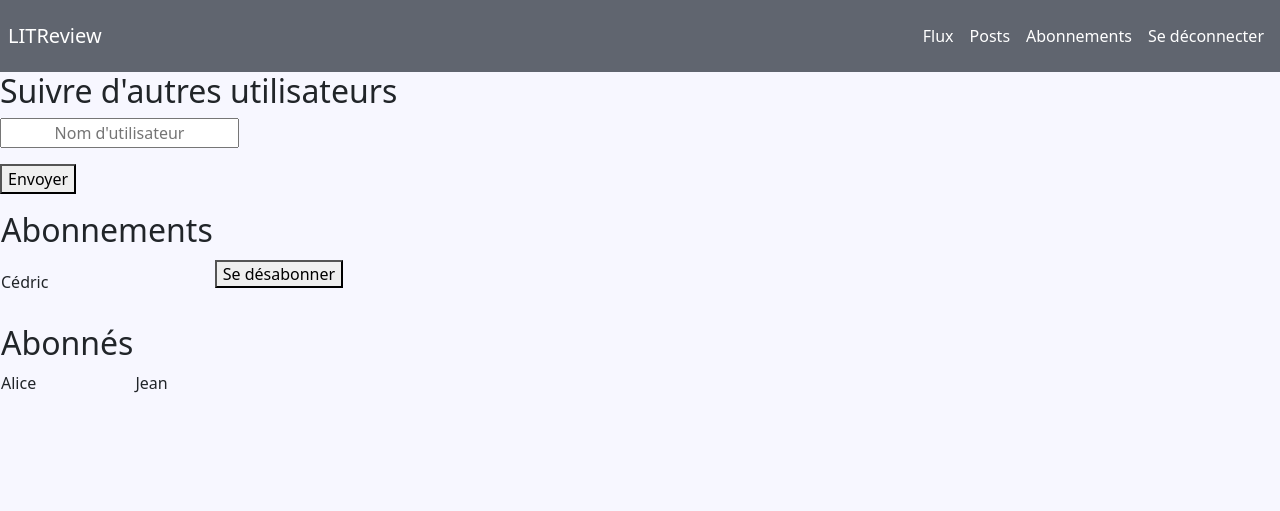
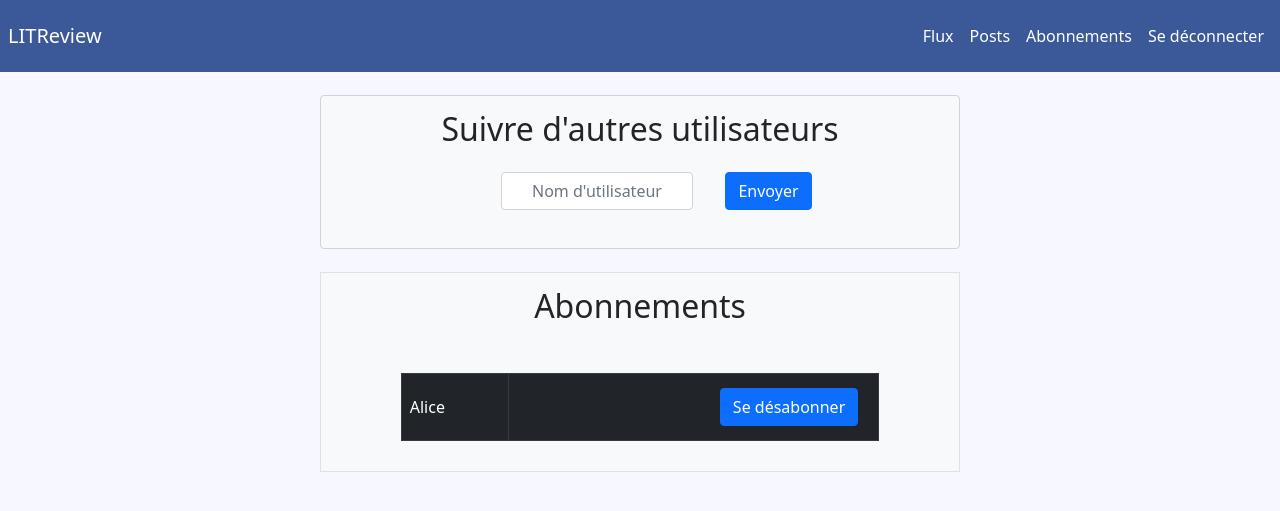
Before and after one commit to Gauthier3090/P9_OpenClassrooms, a Django app: page /followers/ in a window 1280 px wide. Shown: the top 511 px of the page. Run offline with Django 4.2, Linux system fonts and the light colour scheme; the first user in the database is signed in; data comes from the database, SQL or seed files in the repository; some libraries are stand-ins or nearby versions.

Commit message:
deploy page bootstrap followers.html

```diff
--- a/src/LITReview/static/css/style.css
+++ b/src/LITReview/static/css/style.css
@@ -3,7 +3,7 @@ html, body {
 }
 
 .custom-navbar {
-    background-color: #60656F;
+    background-color: #3B5998;
     color: #FFFFFF;
 }
 
--- a/src/core/forms.py
+++ b/src/core/forms.py
@@ -23,11 +23,3 @@ class SignForm(UserCreationForm):
     class Meta(UserCreationForm.Meta):
         model = get_user_model()
         fields = ('username', 'password1', 'password2')
-
-
-class FollowersForm(forms.Form):
-    username = forms.CharField(max_length=50, widget=forms.TextInput(
-        attrs={
-            "placeholder": "Nom d'utilisateur",
-            "class": "input-followers"}),
-                               label="")
--- /dev/null
+++ b/src/following/forms.py
@@ -0,0 +1,6 @@
+from django import forms
+
+
+class FollowersForm(forms.Form):
+    username = forms.CharField(max_length=50, widget=forms.TextInput(
+        attrs={"placeholder": "Nom d'utilisateur", "class": "form-control w-75 mt-3"}), label="")
--- a/src/following/templates/followers.html
+++ b/src/following/templates/followers.html
@@ -1,42 +1,9 @@
 {% block header %}
     {% include 'navbar.html' %}
-{% endblock %}
-{% block content %}
-    <form class="form-followers" method="post" action="{% url 'followers' %}">
-        <h2 class="title-form-followers">Suivre d'autres utilisateurs</h2>
-        <div class="form-container">
-            {{ form.as_p }}
-            {% csrf_token %}
-            <button class="button-form-followers" type="submit">Envoyer</button>
-        </div>
-        <p class="error">{{ message }}</p>
-    </form>
-    <table class="followers-table">
-        <tr>
-            <td><h2 class="title-table">Abonnements</h2></td>
-        </tr>
-        <tr>
-            {% for i in items %}
-                <td class="item-table">{{ i }}</td>
-                <td class="item-table">
-                        <form action="{% url 'followers' %}" method="get">
-                            <button class="item-follower" type="submit" id="{{ i }}" name="unfollow" value="{{ i }}">Se désabonner</button>
-                        </form>
-                </td>
-            {% endfor %}
-        </tr>
-        <td class="item-table">
-            <p class="error">{{ error }}</p>
-        </td>
-    </table>
-    <table class="followers-table">
-        <tr>
-            <td><h2 class="title-table">Abonnés</h2></td>
-        </tr>
-        <tr>
-            {% for i in followers %}
-                <td class="follower">{{ i }}</td>
-            {% endfor %}
-        </tr>
-    </table>
-{% endblock content %}
+{% endblock header %}
+{% block search_form %}
+    {% include 'search_followers.html' %}
+{% endblock search_form %}
+{% block table_followers %}
+    {% include 'table_followers.html' %}
+{% endblock table_followers %}
--- /dev/null
+++ b/src/following/templates/search_followers.html
@@ -0,0 +1,13 @@
+<div class="d-flex justify-content-center align-items-center w-50 h-25 m-auto">
+    <form class="form-control bg-light" method="post" action="{% url 'followers' %}">
+        <h2 class="text-center mt-2">Suivre d'autres utilisateurs</h2>
+        <div class="d-flex justify-content-center align-items-center">
+            {{ form.as_p }}
+            {% csrf_token %}
+            <button class="btn btn-primary" type="submit">Envoyer</button>
+        </div>
+        <div class="d-flex justify-content-center align-items-center mb-3">
+            <small class="text-center custom-small">{{ message }}</small>
+        </div>
+    </form>
+</div>
--- /dev/null
+++ b/src/following/templates/table_followers.html
@@ -0,0 +1,17 @@
+<div class="d-flex flex-column justify-content-center align-items-center w-50 h-25 m-auto bg-light border">
+    <h2 class="text-center mb-5">Abonnements</h2>
+    <table class="table table-bordered table-dark w-75">
+        <tbody>
+            <tr>
+                {% for i in items %}
+                    <td scope="row" class="text-start align-middle">{{ i }}</td>
+                    <td scope="row" class="text-end">
+                        <form action="{% url 'followers' %}" method="get" class="form-control bg-transparent border-0">
+                            <button class="btn btn-primary" type="submit" name="unfollow" value="{{ i }}">Se désabonner</button>
+                        </form>
+                    </td>
+                {% endfor %}
+            </tr>
+        </tbody>
+    </table>
+</div>
--- a/src/following/views.py
+++ b/src/following/views.py
@@ -1,4 +1,4 @@
-from core.forms import FollowersForm
+from following.forms import FollowersForm
 from django.shortcuts import render
 from django.views.generic import View
 from core.models import User
```
Also changed, not shown: src/db.sqlite3.
